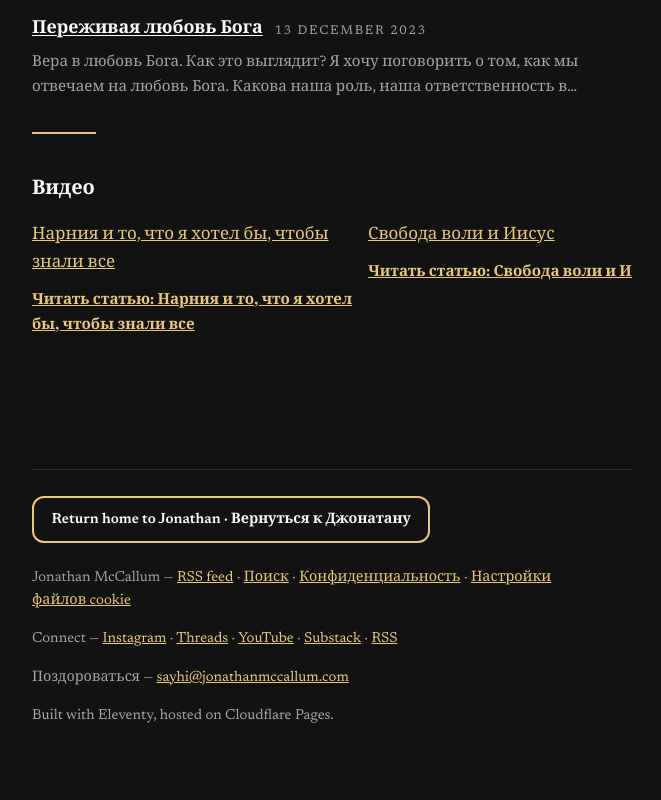
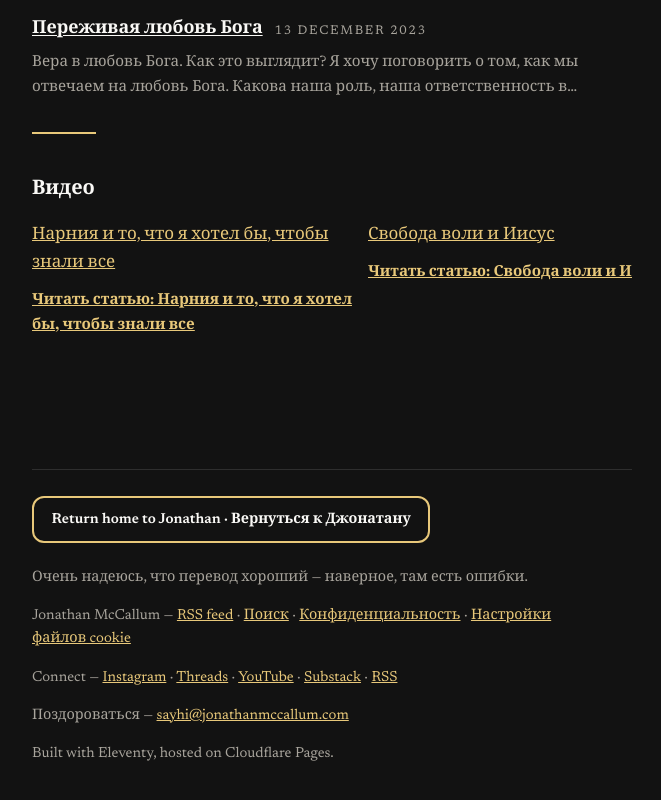
Before and after one commit to streamjonathan/jonathanmccallum-ru, an Eleventy site: page index.njk in a window 1280 px wide. Shown: the part 2282-3082 px from the top of the page, without its empty margins (308-969 px from the left). Built offline with nearby package versions, Linux system fonts and the light colour scheme; Eleventy itself is replaced by a stand-in of ours; files that its build step writes are made by us from their sources; files whose address does not match are found by name.

Commit message:
Add translation disclaimer to footer [ru]

```diff
--- a/_includes/layouts/base.njk
+++ b/_includes/layouts/base.njk
@@ -108,6 +108,7 @@
 </main>
 <footer class="site-footer">
   <p><a class="return-home" href="https://jonathanmccallum.com{{ page.url }}">Return home to Jonathan <span lang="ru">· Вернуться к Джонатану</span></a></p>
+  <p class="translation-note">Очень надеюсь, что перевод хороший — наверное, там есть ошибки.</p>
     <p>{{ site.title }} — <a href="/feed/">RSS feed</a> · <a href="/search/">Поиск</a> · <a href="/privacy/">Конфиденциальность</a> · <a href="#" id="cookie-settings">Настройки файлов cookie</a></p>
   <p>Connect — <a href="https://www.instagram.com/jonamccallum">Instagram</a> · <a href="https://www.threads.com/@jonamccallum">Threads</a> · <a href="https://www.youtube.com/@Jonathanmccallum1">YouTube</a> · <a href="https://jonamccallum.substack.com">Substack</a> · <a href="/feed/">RSS</a></p>
   <p>Поздороваться — <a href="#" data-contact-email data-contact-email-text>Написать мне</a></p>
```
